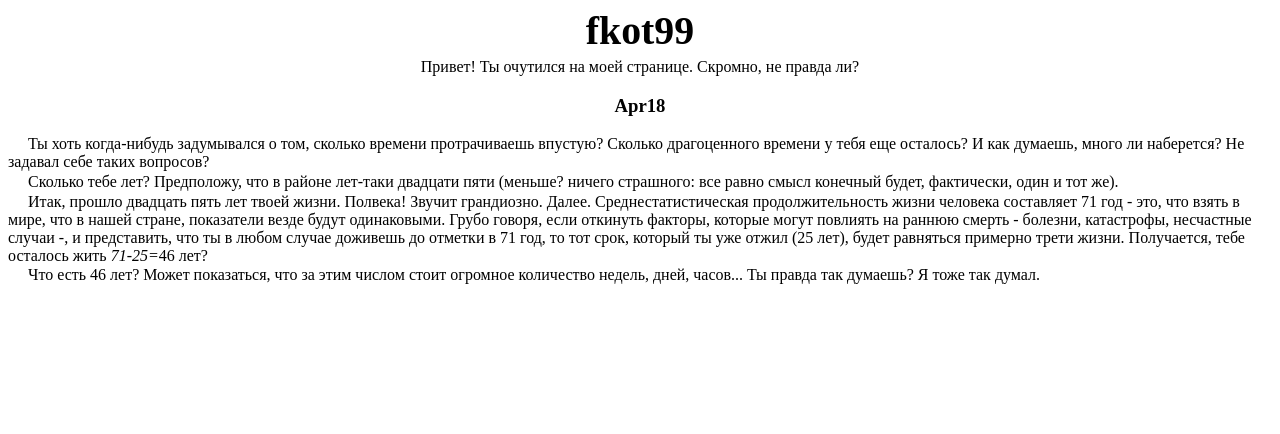
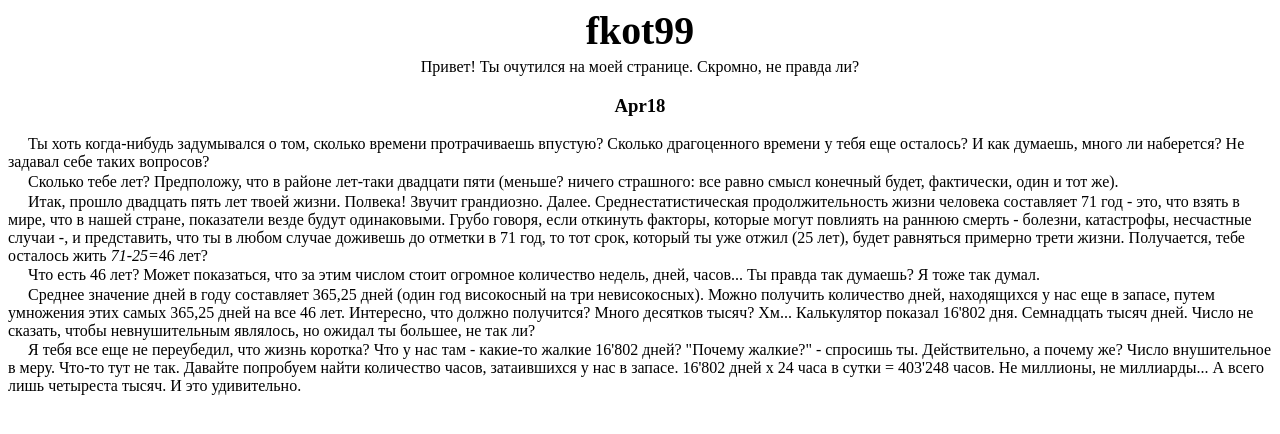
Before and after one commit to fkot99/fkot99.github.io, a plain HTML site: page index.html in a window 1280 px wide. Drawn offline with Linux system fonts and the light colour scheme.

Commit message:
Update index.html

```diff
--- a/index.html
+++ b/index.html
@@ -17,7 +17,9 @@
 	  <h3><center>Apr18</center></h3>
           <p>Ты хоть когда-нибудь задумывался о том, сколько времени протрачиваешь впустую? Сколько драгоценного времени у тебя еще осталось? И как думаешь, много ли наберется? Не задавал себе таких вопросов?</p>
 	  <p>Сколько тебе лет? Предположу, что в районе лет-таки двадцати пяти (меньше? ничего страшного: все равно смысл конечный будет, фактически, один и тот же).
-	  <p>Итак, прошло двадцать пять лет твоей жизни. Полвека! Звучит грандиозно. Далее. Среднестатистическая продолжительность жизни человека составляет 71 год - это, что взять в мире, что в нашей стране, показатели везде будут одинаковыми. Грубо говоря, если откинуть факторы, которые могут повлиять на раннюю смерть - болезни, катастрофы, несчастные случаи -, и представить, что ты в любом случае доживешь до отметки в 71 год, то тот срок, который ты уже отжил (25 лет), будет равняться примерно трети жизни. Получается, тебе осталось жить <class color:"red"><i>71-25=</i></class>46 лет?</p>
+	  <p>Итак, прошло двадцать пять лет твоей жизни. Полвека! Звучит грандиозно. Далее. Среднестатистическая продолжительность жизни человека составляет 71 год - это, что взять в мире, что в нашей стране, показатели везде будут одинаковыми. Грубо говоря, если откинуть факторы, которые могут повлиять на раннюю смерть - болезни, катастрофы, несчастные случаи -, и представить, что ты в любом случае доживешь до отметки в 71 год, то тот срок, который ты уже отжил (25 лет), будет равняться примерно трети жизни. Получается, тебе осталось жить <i class="graytext">71-25=</i>46 лет?</p>
 	  <p>Что есть 46 лет? Может показаться, что за этим числом стоит огромное количество недель, дней, часов... Ты правда так думаешь? Я тоже так думал.</p>
+	  <p>Среднее значение дней в году составляет 365,25 дней (один год високосный на три невисокосных). Можно получить количество дней, находящихся у нас еще в запасе, путем умножения этих самых 365,25 дней на все 46 лет. Интересно, что должно получится? Много десятков тысяч? Хм... Калькулятор показал 16'802 дня. Семнадцать тысяч дней. Число не сказать, чтобы невнушительным являлось, но ожидал ты большее, не так ли?
+	  <p>Я тебя все еще не переубедил, что жизнь коротка? Что у нас там - какие-то жалкие 16'802 дней? "Почему жалкие?" - спросишь ты. Действительно, а почему же? Число внушительное в меру. Что-то тут не так. Давайте попробуем найти количество часов, затаившихся у нас в запасе. 16'802 дней х 24 часа в сутки = 403'248 часов. Не миллионы, не миллиарды... А всего лишь четыреста тысяч. И это удивительно.</p>
   </body>
 </html>
```
